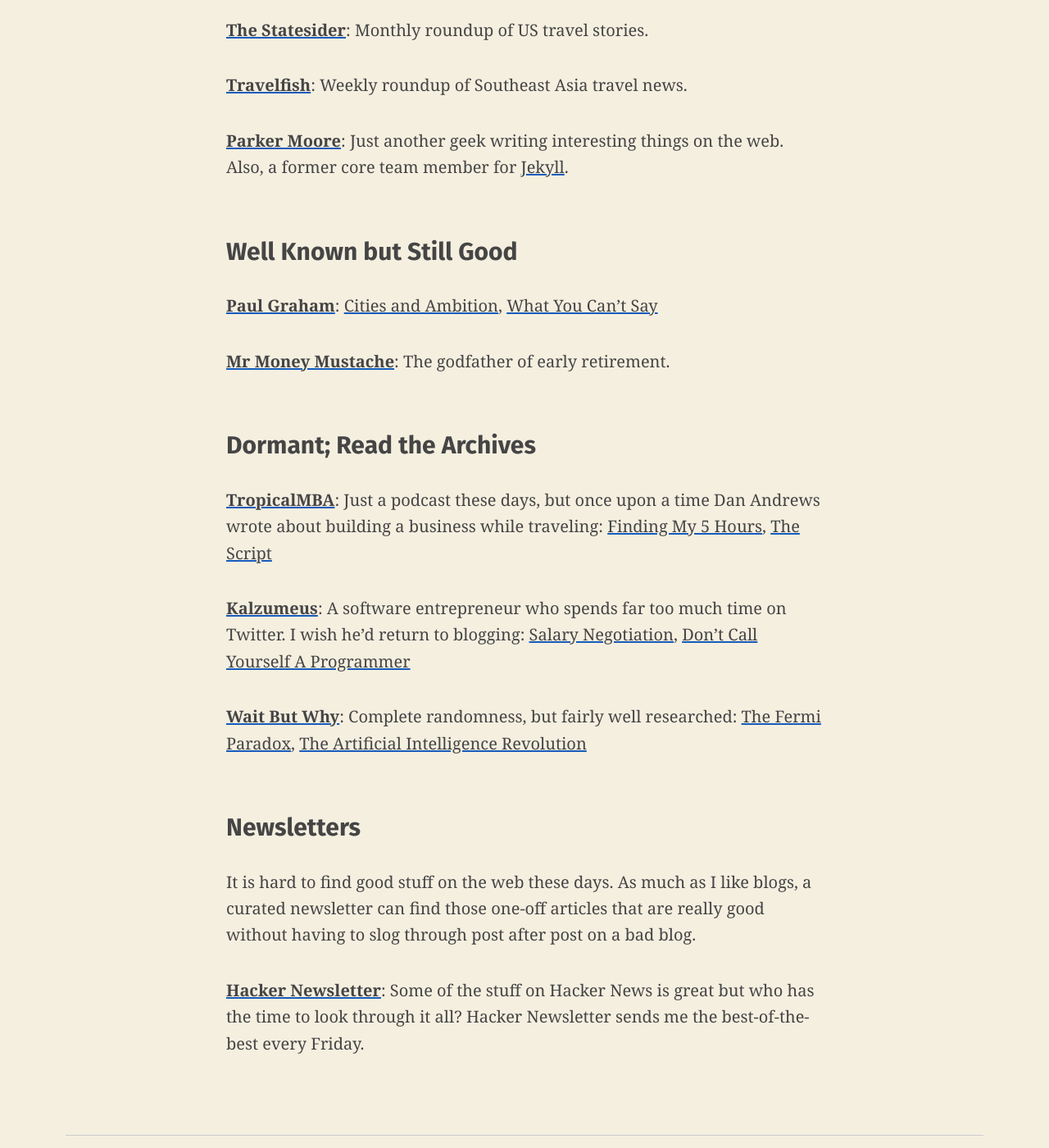
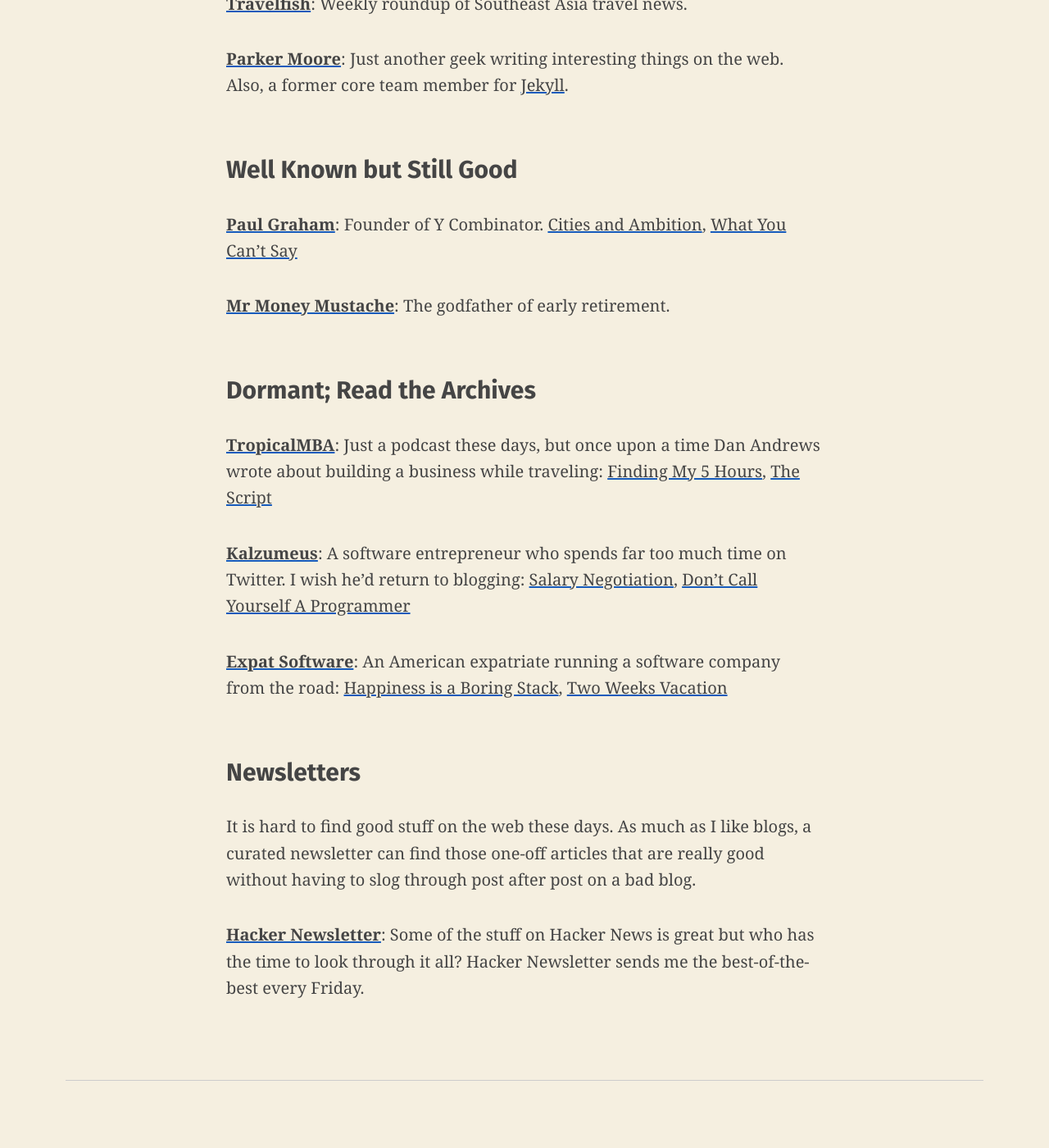
Before and after one commit to bradonomics/bradonomics.com, a Jekyll site: the page built from _pages/blogroll.md, in a window 1280 px wide and 1400 px high, scrolled down 1532 px. Shown: the whole window at 82% size. Built offline with Jekyll 4.4.1, drawn with Linux system fonts in a browser that asks for light colours; some of the changed text lies outside the part shown.

Commit message:
Update blogroll

```diff
--- a/_pages/blogroll.md
+++ b/_pages/blogroll.md
@@ -11,9 +11,7 @@
 
 ## Underappreciated
 
-[**Still Drinking**](https://www.stilldrinking.org/essays.php): Humorous writing by a guy from Brooklyn: [Programming Sucks](https://www.stilldrinking.org/programming-sucks), [Job Advice](https://www.stilldrinking.org/job-advice)
-
-[**Expat Software**](http://www.expatsoftware.com/articles/): An American expatriate running a software company from the road: [Happiness is a Boring Stack](http://www.expatsoftware.com/articles/happiness-is-a-boring-stack.html), [Two Weeks Vacation](http://www.expatsoftware.com/articles/2007/02/two-weeks-vacation-is-only.html)
+[**Still Drinking**](https://www.stilldrinking.org/essays.php): Humorous writing by a guy from ~~Brooklyn~~ Philadelphia: [Programming Sucks](https://www.stilldrinking.org/programming-sucks), [Job Advice](https://www.stilldrinking.org/job-advice)
 
 [**Random Wire**](https://randomwire.com/): Photo essays of Asia.
 
@@ -35,7 +33,7 @@
 
 ## Well Known but Still Good
 
-[**Paul Graham**](http://paulgraham.com/articles.html): [Cities and Ambition](http://www.paulgraham.com/cities.html), [What You Can't Say](http://www.paulgraham.com/say.html)
+[**Paul Graham**](http://paulgraham.com/articles.html): Founder of Y Combinator. [Cities and Ambition](http://www.paulgraham.com/cities.html), [What You Can't Say](http://www.paulgraham.com/say.html)
 
 [**Mr Money Mustache**](http://www.mrmoneymustache.com/): The godfather of early retirement.
 
@@ -45,7 +43,8 @@
 
 [**Kalzumeus**](https://www.kalzumeus.com/): A software entrepreneur who spends far too much time on Twitter. I wish he'd return to blogging: [Salary Negotiation](https://www.kalzumeus.com/2012/01/23/salary-negotiation/), [Don't Call Yourself A Programmer](https://www.kalzumeus.com/2011/10/28/dont-call-yourself-a-programmer/)
 
-[**Wait But Why**](https://waitbutwhy.com/): Complete randomness, but fairly well researched: [The Fermi Paradox](https://waitbutwhy.com/2014/05/fermi-paradox.html), [The Artificial Intelligence Revolution](https://waitbutwhy.com/2015/01/artificial-intelligence-revolution-1.html)
+[**Expat Software**](http://www.expatsoftware.com/articles/): An American expatriate running a software company from the road: [Happiness is a Boring Stack](http://www.expatsoftware.com/articles/happiness-is-a-boring-stack.html), [Two Weeks Vacation](http://www.expatsoftware.com/articles/2007/02/two-weeks-vacation-is-only.html)
+
 
 ## Newsletters
 
```
